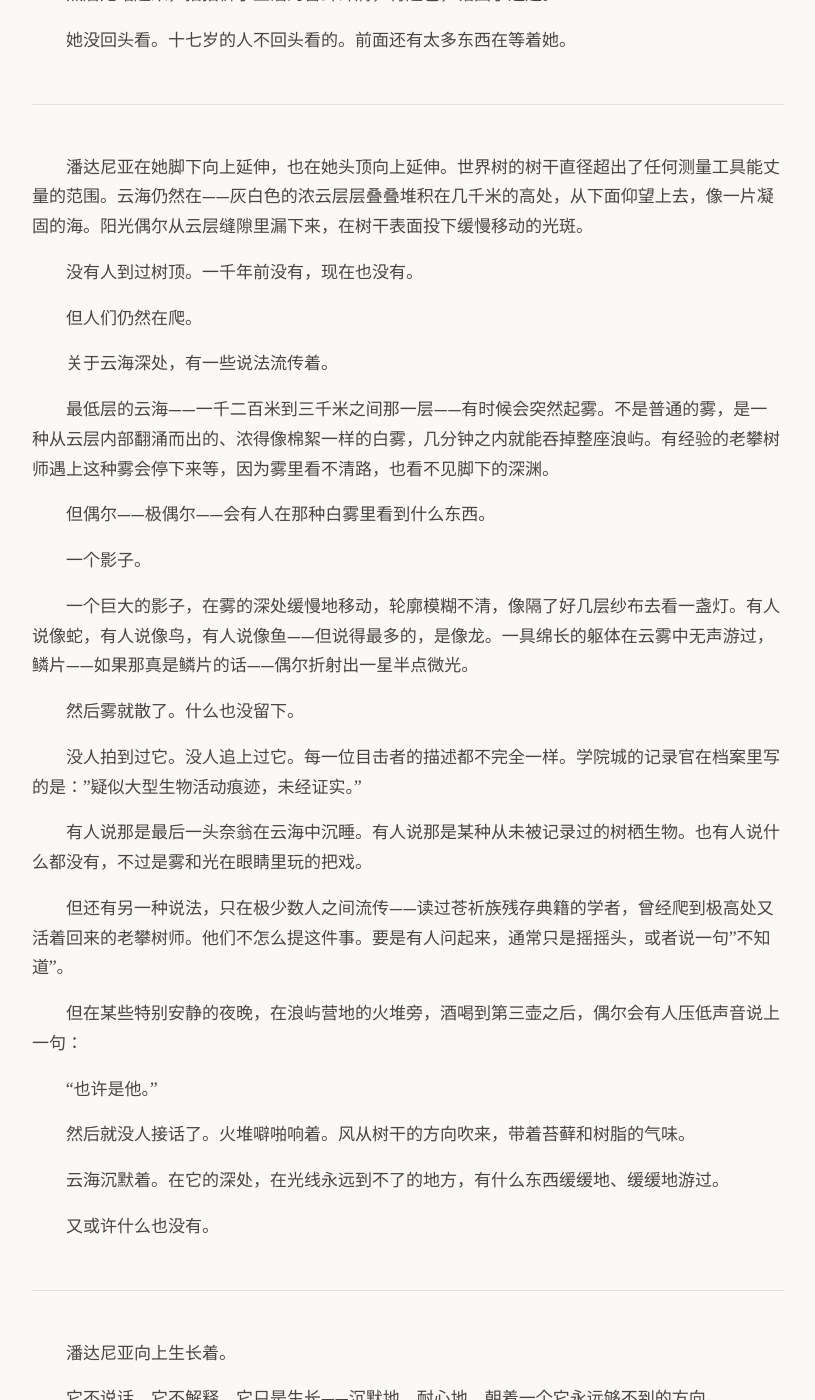
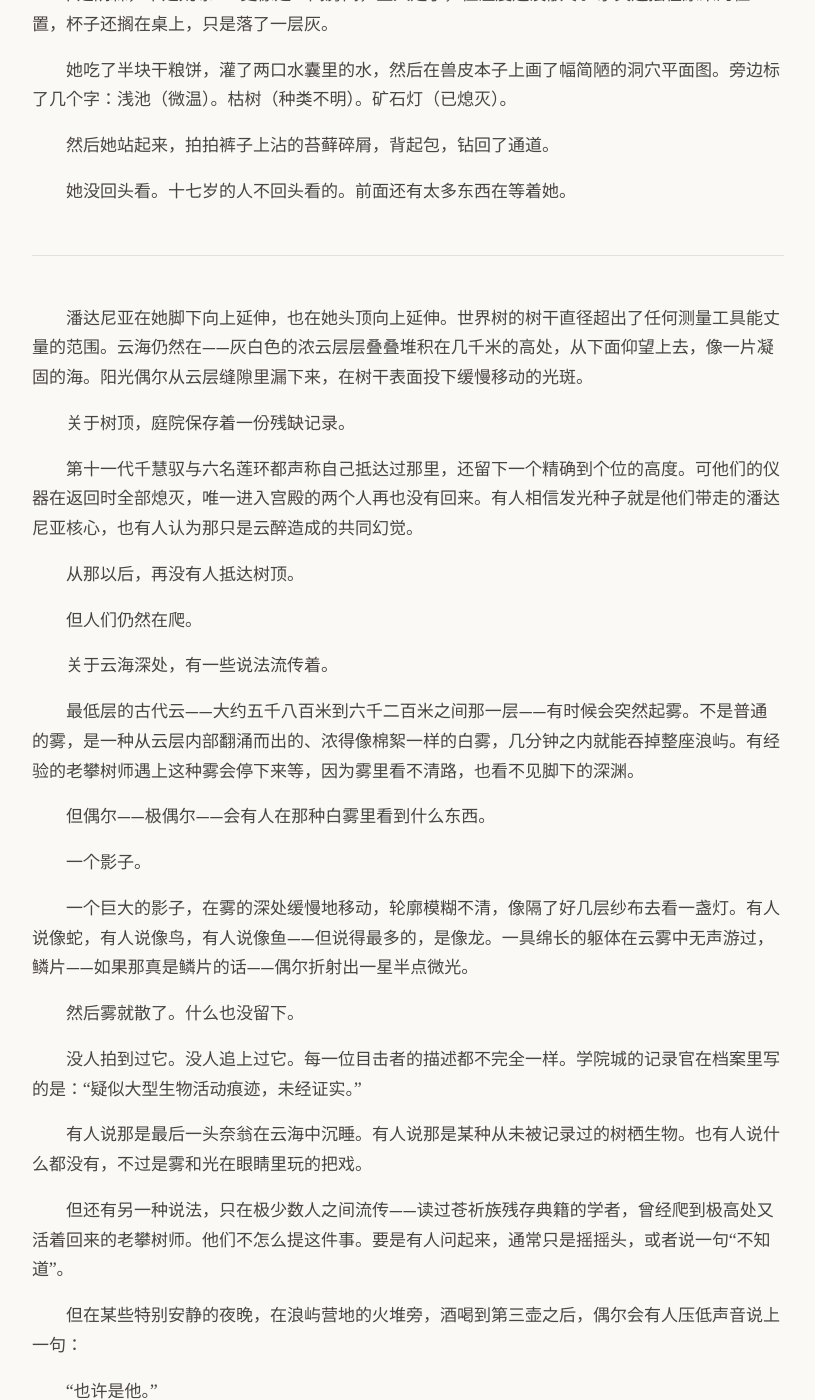
Before and after one commit to yihenc/yihenc.github.io, a Jekyll site: the page built from _posts/2026-03-13-尾声-潘达尼亚.md, in a window 1280 px wide and 1400 px high, scrolled down 3377 px. Shown: the whole window, without its empty margins (232-1047 px from the left). Built offline with Jekyll 4.4.1, drawn with Linux system fonts in a browser that asks for light colours; nearby versions of some CDN libraries; some of the changed text lies outside the part shown.

Commit message:
Edit: 校订尾声并闭合全书因果

```diff
--- a/_posts/2026-03-13--.md
+++ b/_posts/2026-03-13-尾声-潘达尼亚.md
@@ -3,7 +3,11 @@
 title: "尾声 潘达尼亚"
 date: 2026-03-13 00:00 +0000
 ---
-坠宝不再落下了。
+发光的种子离开树冠以后，潘达尼亚仍在原地。
+
+它失去了最高处的宫殿，也失去了让世界围绕自己转动的神性，却没有倒下。根系依旧深入大地，树干依旧穿过云层，亿万已经诞生的生命仍在它的褶皱间呼吸。
+
+最先被人察觉的变化，是坠宝不再落下了。
 
 没有人能说清是从哪一天开始的。也许是某个清晨，某座浪屿上的守夜人抬头望进树冠深处，等了整整一夜——什么也没等到。也许还要更早。只不过人们太习惯等待了，太习惯仰望了，所以迟迟不肯承认。
 
@@ -17,7 +21,7 @@
 
 木人也停下来了。
 
-那些在甬道里来来回回踱步的身影，一具接一具停了下来。有的停在转身转到一半的地方，有的停在某个岔路口前面，还有的双手仍然伸着，指尖朝向一个早就不存在的方向。
+那是旧文明留在甬道里的仆役，千百年来重复着早已失去意义的工作。如今，它们一具接一具停了下来。有的停在转身转到一半的地方，有的停在某个岔路口前面，还有的双手仍然伸着，指尖朝向一个早就不存在的方向。
 
 它们没有倒下。只是不走了。
 
@@ -53,9 +57,9 @@
 
 ---
 
-那个年轻人是在雨季第三天到的三千四百米。
+那个年轻人是在雨季第三天到的五千九百米。
 
-她叫什么名字不重要。十七岁，白环，第一次独自进入第二层内部。背上一只塞得太满的帆布包，左脚靴子的鞋带系了三个结——鞋扣坏了没办法，腰间别着一把还没开过刃的新刀。
+她叫什么名字不重要。十七岁，刚拿到白环，第一次独自进入树壁内部。背上一只塞得太满的帆布包，左脚靴子的鞋带系了三个结——鞋扣坏了没办法，腰间别着一把还没开过刃的新刀。
 
 每到甬道拐角她都会停下来，掏出炭笔在兽皮本子上画几笔。线条歪歪扭扭——绘画水平确实一般，但记录得很认真。每一条岔路，每一处水源，每一个她觉得有意思的苔藓形状，全都画了进去。
 
@@ -105,13 +109,17 @@
 
 潘达尼亚在她脚下向上延伸，也在她头顶向上延伸。世界树的树干直径超出了任何测量工具能丈量的范围。云海仍然在——灰白色的浓云层层叠叠堆积在几千米的高处，从下面仰望上去，像一片凝固的海。阳光偶尔从云层缝隙里漏下来，在树干表面投下缓慢移动的光斑。
 
-没有人到过树顶。一千年前没有，现在也没有。
+关于树顶，庭院保存着一份残缺记录。
+
+第十一代千慧驭与六名莲环都声称自己抵达过那里，还留下一个精确到个位的高度。可他们的仪器在返回时全部熄灭，唯一进入宫殿的两个人再也没有回来。有人相信发光种子就是他们带走的潘达尼亚核心，也有人认为那只是云醉造成的共同幻觉。
+
+从那以后，再没有人抵达树顶。
 
 但人们仍然在爬。
 
 关于云海深处，有一些说法流传着。
 
-最低层的云海——一千二百米到三千米之间那一层——有时候会突然起雾。不是普通的雾，是一种从云层内部翻涌而出的、浓得像棉絮一样的白雾，几分钟之内就能吞掉整座浪屿。有经验的老攀树师遇上这种雾会停下来等，因为雾里看不清路，也看不见脚下的深渊。
+最低层的古代云——大约五千八百米到六千二百米之间那一层——有时候会突然起雾。不是普通的雾，是一种从云层内部翻涌而出的、浓得像棉絮一样的白雾，几分钟之内就能吞掉整座浪屿。有经验的老攀树师遇上这种雾会停下来等，因为雾里看不清路，也看不见脚下的深渊。
 
 但偶尔——极偶尔——会有人在那种白雾里看到什么东西。
 
@@ -121,15 +129,15 @@
 
 然后雾就散了。什么也没留下。
 
-没人拍到过它。没人追上过它。每一位目击者的描述都不完全一样。学院城的记录官在档案里写的是："疑似大型生物活动痕迹，未经证实。"
+没人拍到过它。没人追上过它。每一位目击者的描述都不完全一样。学院城的记录官在档案里写的是：“疑似大型生物活动痕迹，未经证实。”
 
 有人说那是最后一头奈翁在云海中沉睡。有人说那是某种从未被记录过的树栖生物。也有人说什么都没有，不过是雾和光在眼睛里玩的把戏。
 
-但还有另一种说法，只在极少数人之间流传——读过苍祈族残存典籍的学者，曾经爬到极高处又活着回来的老攀树师。他们不怎么提这件事。要是有人问起来，通常只是摇摇头，或者说一句"不知道"。
+但还有另一种说法，只在极少数人之间流传——读过苍祈族残存典籍的学者，曾经爬到极高处又活着回来的老攀树师。他们不怎么提这件事。要是有人问起来，通常只是摇摇头，或者说一句“不知道”。
 
 但在某些特别安静的夜晚，在浪屿营地的火堆旁，酒喝到第三壶之后，偶尔会有人压低声音说上一句：
 
-"也许是他。"
+“也许是他。”
 
 然后就没人接话了。火堆噼啪响着。风从树干的方向吹来，带着苔藓和树脂的气味。
 
```
